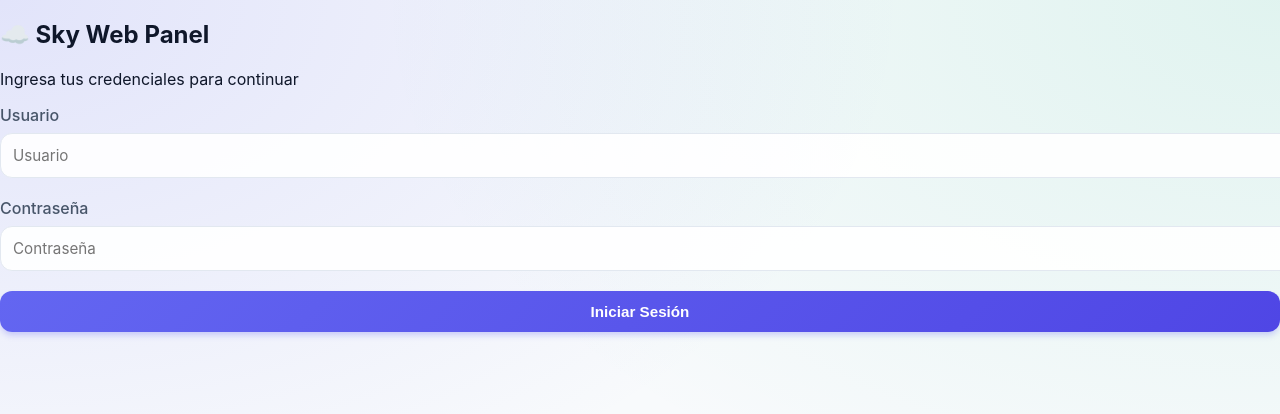
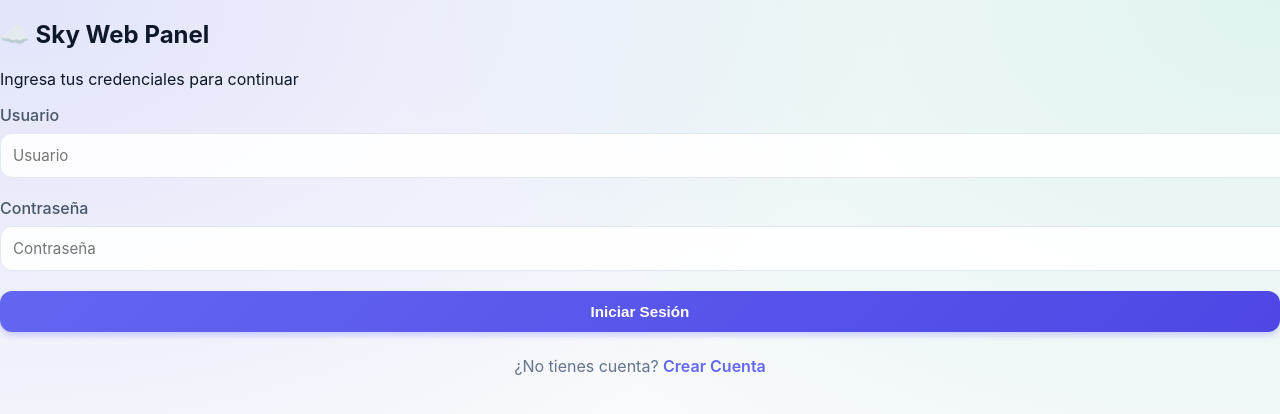
Before and after one commit to AMANECERDELSOL/dashboard1, a React (Vite) app: page /login in a window 1280 px wide. Shown: the top 414 px of the page. Built offline with nearby package versions, Linux system fonts and the light colour scheme.

Commit message:
Update Login.jsx

```diff
--- a/src/pages/Login.jsx
+++ b/src/pages/Login.jsx
@@ -1,4 +1,5 @@
 import { useState } from 'react'
+import { Link } from 'react-router-dom'
 import { supabase } from '../lib/supabase'
 
 function Login({ onLogin }) {
@@ -93,6 +94,13 @@ function Login({ onLogin }) {
                         {loading ? 'Iniciando sesión...' : 'Iniciar Sesión'}
                     </button>
                 </form>
+
+                <div style={{ marginTop: '1.5rem', textAlign: 'center', color: '#64748b' }}>
+                    ¿No tienes cuenta?{' '}
+                    <Link to="/register" style={{ color: '#6366f1', fontWeight: '600', textDecoration: 'none' }}>
+                        Crear Cuenta
+                    </Link>
+                </div>
             </div>
         </div>
     )
```
